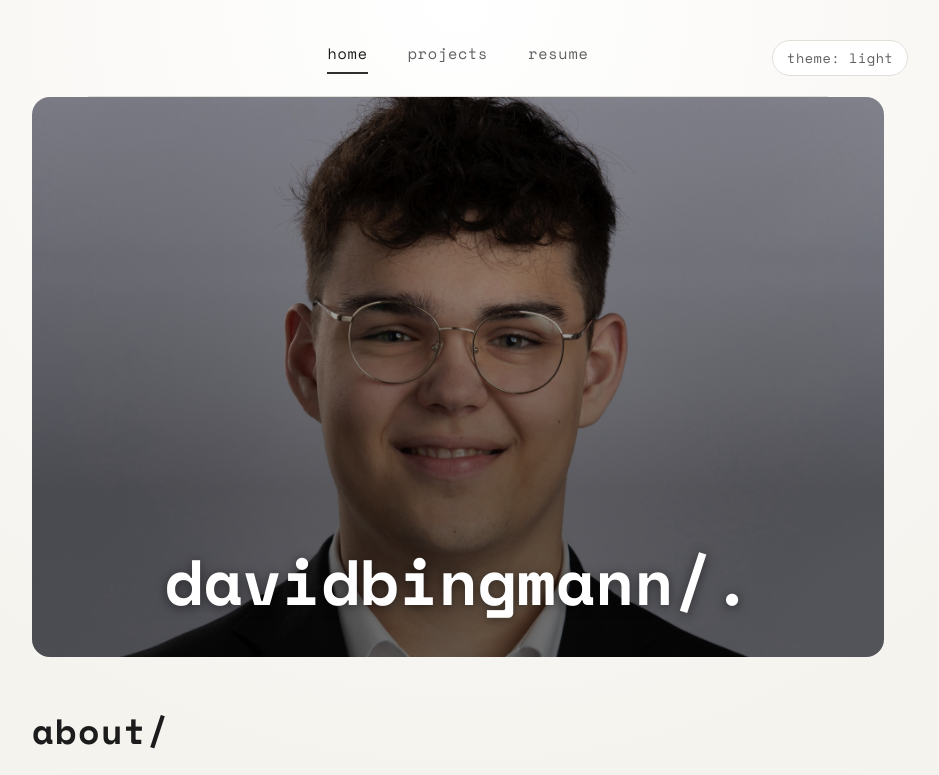
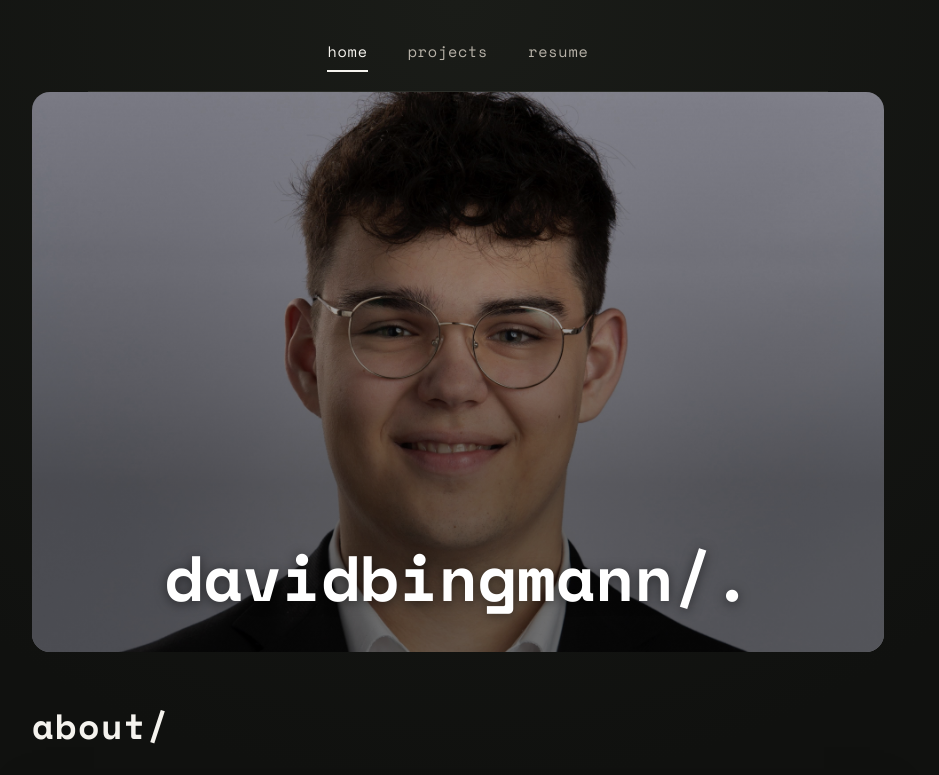
Before and after one commit to davidbingmann/davidbingmann.de, a React (Vite) app: page / in a window 1280 px wide. Shown: the top 775 px of the page, without its empty margins (182-1121 px from the left). Built offline with nearby package versions, Linux system fonts and the light colour scheme.

Commit message:
chore: default to dark theme and remove toggle

```diff
--- a/index.html
+++ b/index.html
@@ -1,5 +1,5 @@
 <!doctype html>
-<html lang="en">
+<html lang="en" data-theme="dark">
   <head>
     <meta charset="UTF-8" />
     <link rel="icon" type="image/x-icon" href="/favicon.ico" />
@@ -10,20 +10,6 @@
       href="https://fonts.googleapis.com/css2?family=Space+Mono:wght@400;700&display=swap"
       rel="stylesheet"
     />
-    <script>
-      (() => {
-        try {
-          const stored = localStorage.getItem('theme');
-          const resolved =
-            stored === 'dark' || stored === 'light'
-              ? stored
-              : window.matchMedia?.('(prefers-color-scheme: dark)').matches
-                ? 'dark'
-                : 'light';
-          document.documentElement.dataset.theme = resolved;
-        } catch {}
-      })();
-    </script>
     <title>David Bingmann</title>
   </head>
   <body>
--- a/src/components/Layout.jsx
+++ b/src/components/Layout.jsx
@@ -3,7 +3,6 @@ import githubIcon from '../assets/icons/github.svg';
 import linkedinIcon from '../assets/icons/linkedin.svg';
 import xIcon from '../assets/icons/x.svg';
 import mailIcon from '../assets/icons/mail.svg';
-import { useTheme } from '../hooks/useTheme.js';
 
 const navItems = [
   { to: '/', label: 'home' },
@@ -40,12 +39,10 @@ const socialLinks = [
 
 export default function Layout() {
   const currentYear = new Date().getFullYear();
-  const { theme, toggleTheme } = useTheme();
 
   return (
     <div className="shell">
       <header className="header">
-        <div className="header-row">
         <nav className="nav-tabs" aria-label="Main navigation">
           {navItems.map((item) => (
             <NavLink
@@ -59,18 +56,6 @@ export default function Layout() {
             </NavLink>
           ))}
         </nav>
-
-          <button
-            type="button"
-            className="theme-toggle"
-            onClick={toggleTheme}
-            aria-pressed={theme === 'dark'}
-            aria-label={`Switch to ${theme === 'dark' ? 'light' : 'dark'} mode`}
-            title={`Switch to ${theme === 'dark' ? 'light' : 'dark'} mode`}
-          >
-            theme: {theme}
-          </button>
-        </div>
         <div className="nav-divider" />
       </header>
 
--- a/src/hooks/useTheme.js
+++ /dev/null
@@ -1,59 +0,0 @@
-import { useCallback, useEffect, useState } from 'react';
-
-const STORAGE_KEY = 'theme';
-
-function getSystemTheme() {
-  if (typeof window === 'undefined') {
-    return 'light';
-  }
-
-  return window.matchMedia?.('(prefers-color-scheme: dark)').matches ? 'dark' : 'light';
-}
-
-function getStoredTheme() {
-  try {
-    const stored = window.localStorage.getItem(STORAGE_KEY);
-    return stored === 'dark' || stored === 'light' ? stored : null;
-  } catch {
-    return null;
-  }
-}
-
-export function useTheme() {
-  const [theme, setTheme] = useState(() => getStoredTheme() ?? getSystemTheme());
-
-  useEffect(() => {
-    document.documentElement.dataset.theme = theme;
-  }, [theme]);
-
-  useEffect(() => {
-    const media = window.matchMedia?.('(prefers-color-scheme: dark)');
-    if (!media?.addEventListener) {
-      return undefined;
-    }
-
-    const handleChange = () => {
-      if (getStoredTheme()) {
-        return;
-      }
-      setTheme(media.matches ? 'dark' : 'light');
-    };
-
-    media.addEventListener('change', handleChange);
-    return () => media.removeEventListener('change', handleChange);
-  }, []);
-
-  const toggleTheme = useCallback(() => {
-    setTheme((current) => {
-      const next = current === 'dark' ? 'light' : 'dark';
-      try {
-        window.localStorage.setItem(STORAGE_KEY, next);
-      } catch {
-        // Ignore storage failures (private mode, disabled storage, etc.).
-      }
-      return next;
-    });
-  }, []);
-
-  return { theme, toggleTheme };
-}
--- a/src/styles.css
+++ b/src/styles.css
@@ -75,15 +75,7 @@ p {
   align-items: center;
 }
 
-.header-row {
-  width: min(900px, 100%);
-  display: grid;
-  grid-template-columns: 1fr auto 1fr;
-  align-items: center;
-}
-
 .nav-tabs {
-  grid-column: 2;
   display: flex;
   gap: 2.5rem;
   flex-wrap: wrap;
@@ -91,28 +83,6 @@ p {
   font-size: 0.95rem;
   text-transform: lowercase;
   letter-spacing: 0.05em;
-}
-
-.theme-toggle {
-  grid-column: 3;
-  justify-self: end;
-  border: 1px solid var(--line);
-  border-radius: 999px;
-  padding: 0.45rem 0.85rem;
-  font: inherit;
-  font-size: 0.85rem;
-  letter-spacing: 0.04em;
-  text-transform: lowercase;
-  color: var(--muted);
-  background: var(--surface);
-  cursor: pointer;
-  transition: color 0.2s ease, border-color 0.2s ease, background-color 0.2s ease;
-}
-
-.theme-toggle:hover,
-.theme-toggle:focus-visible {
-  color: var(--text);
-  border-color: var(--accent);
 }
 
 .nav-link {
@@ -408,21 +378,6 @@ p {
 }
 
 @media (max-width: 720px) {
-  .header-row {
-    grid-template-columns: 1fr;
-    justify-items: center;
-    gap: 1.5rem;
-  }
-
-  .nav-tabs {
-    grid-column: 1;
-  }
-
-  .theme-toggle {
-    grid-column: 1;
-    justify-self: center;
-  }
-
   .hero {
     height: 60vh;
     min-height: 320px;
```
Lines whose indentation alone changed are shown as unchanged.
